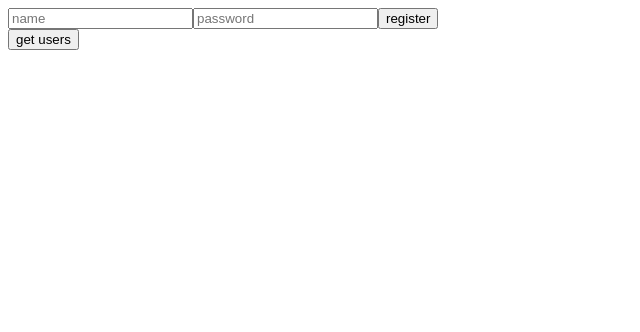
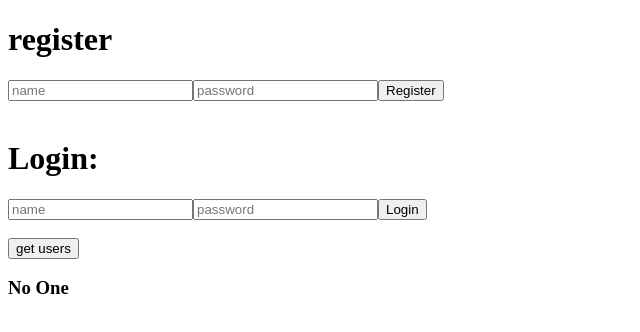
Before and after one commit to VoidCast00/TourDeApp, a Vue app: page / in a window 1280 px wide. Shown: the top 332 px of the page, without its empty margins (0-640 px from the left). Built offline with nearby package versions, Linux system fonts and the light colour scheme; the HTML template or start-up script is replaced by a standard one.

Commit message:
Add login endpoint and move user logic into userService
- Rename POST /api/v1/users to /api/v1/register and require 8+ char passwords
- Add POST /api/v1/login with argon2 password verification
- Extract register/login handlers from App.vue into src/userService.ts
- Add login form to App.vue

```diff
--- a/src/App.vue
+++ b/src/App.vue
@@ -1,44 +1,8 @@
 <script setup lang="ts">
 import { onMounted, ref } from 'vue'
-import { type User } from '@shared/types'
+import {submitLogin, submitRegister, registerName, registerPassword, loginName,loginPassword, loading, getUsersnames, currentUserName, users} from './userService'
 
 
-const users = ref<User[]>([])
-const registerName = ref('')
-const registerPassword = ref('')
-
-
-async function getUsersnames() {
-  try{
-    const response = await fetch ("/api/v1/users");
-    if(!response.ok) {throw new Error(response.status.toString())}
-    const data = await response.json();
-    users.value = data;
-  }
-  catch(err){
-    console.error("failed to get users: ", err)
-  }
-
-}
-
-async function addUser(name:string, password: string) {
-  try{
-    const response = await fetch("/api/v1/users", {
-      method: "POST",
-      headers: { 'Content-Type': 'application/json' },
-      body: JSON.stringify({ password, name }),
-    });
-    if(!response.ok){
-      const error = await response.json();
-      console.log(error);
-      throw new Error(error.error)
-    }
-
-    console.log(response.json());
-  }catch(err){
-    console.error("Failed to create user: ", err)
-  }
-}
 
 onMounted(() => {
 })
@@ -47,12 +11,25 @@ onMounted(() => {
 
 
 <template>
-  <form @submit.prevent="addUser(registerName, registerPassword)">
+  <h1>register</h1>
+  <form @submit.prevent="submitRegister()">
     <input v-model="registerName" placeholder="name" />
     <input v-model="registerPassword" type="password" placeholder="password" />
-    <button type="submit">register</button>
-  </form>
+    <button type="submit">Register</button>
+  </form><br>
+<h1>Login:</h1>
+  <form @submit.prevent="submitLogin()">
+    <input v-model="loginName" placeholder="name" />
+    <input v-model="loginPassword" type="password" placeholder="password" />
+    <button type="submit">Login</button>
+  </form><p v-if="loading">...</p> <br>
+
+
 
   <button @click="getUsersnames()">get users</button>
   <div v-for="user in users">{{ user }}</div>
+
+
+  <div> <h3>{{ currentUserName }}</h3></div>
+
 </template>
--- /dev/null
+++ b/src/userService.ts
@@ -0,0 +1,91 @@
+import { ref } from 'vue'
+
+export const users = ref<string[]>([])
+export const currentUserName = ref<string>("No One")
+export const registerName = ref('')
+export const registerPassword = ref('')
+export const loginName = ref('')
+export const loginPassword = ref('')
+export const loading = ref(false)
+
+//------------------------------------------------
+//========================================GET users
+export async function getUsersnames() {
+  try {
+    const response = await fetch("/api/v1/users");
+    if (!response.ok) { throw new Error(response.status.toString()) }
+    users.value = await response.json();
+  }
+  catch (err) {
+    console.error("failed to get users: ", err)
+  }
+}
+
+
+//----------------------------------------------------------------------------
+//============================================================== REGISTER user
+export async function registerUser(name: string, password: string) {
+  try {
+    const response = await fetch("/api/v1/register", {
+      method: "POST",
+      headers: { 'Content-Type': 'application/json' },
+      body: JSON.stringify({ password, name }),
+    });
+    if (!response.ok) {
+      const error = await response.json();
+      console.log(error);
+      throw new Error(error.error)
+    }
+  } catch (err) {
+    console.error("Failed to create user: ", err)
+  }
+}
+
+
+//-----------------------------------------------------------------
+//======================================================LOGIN user
+
+export async function loginUser(name: string, password: string) {
+  try {
+    const response = await fetch("/api/v1/login", {
+      method: "POST",
+      headers: { 'Content-Type': 'application/json' },
+      body: JSON.stringify({ password, name }),
+    });
+    if (response.status == 401) {
+      console.log("credentials not correct")
+    } else if (response.status == 200) {
+      currentUserName.value = name;
+    }
+
+  } catch (err) {
+    console.error("Failed to login: ", err)
+  }
+}
+
+
+
+export async function submitRegister() {
+  if (registerPassword.value.length >= 8){
+    const tmpName = registerName.value
+    const tmpPassword = registerPassword.value
+    loading.value = true
+    await registerUser(tmpName, tmpPassword)
+    loading.value = false
+    registerName.value = ''
+    registerPassword.value = ''
+  }else{
+    registerPassword.value = ''
+    window.alert("password too short")
+  }
+}
+
+export async function submitLogin() {
+  const name = loginName.value
+  const password = loginPassword.value
+  loading.value = true
+  await loginUser(name, password)
+  loading.value = false
+  registerName.value = ''
+  registerPassword.value = ''
+}
```
Also changed, not shown: 1 other file (tests, documents, lock files or other folders).
